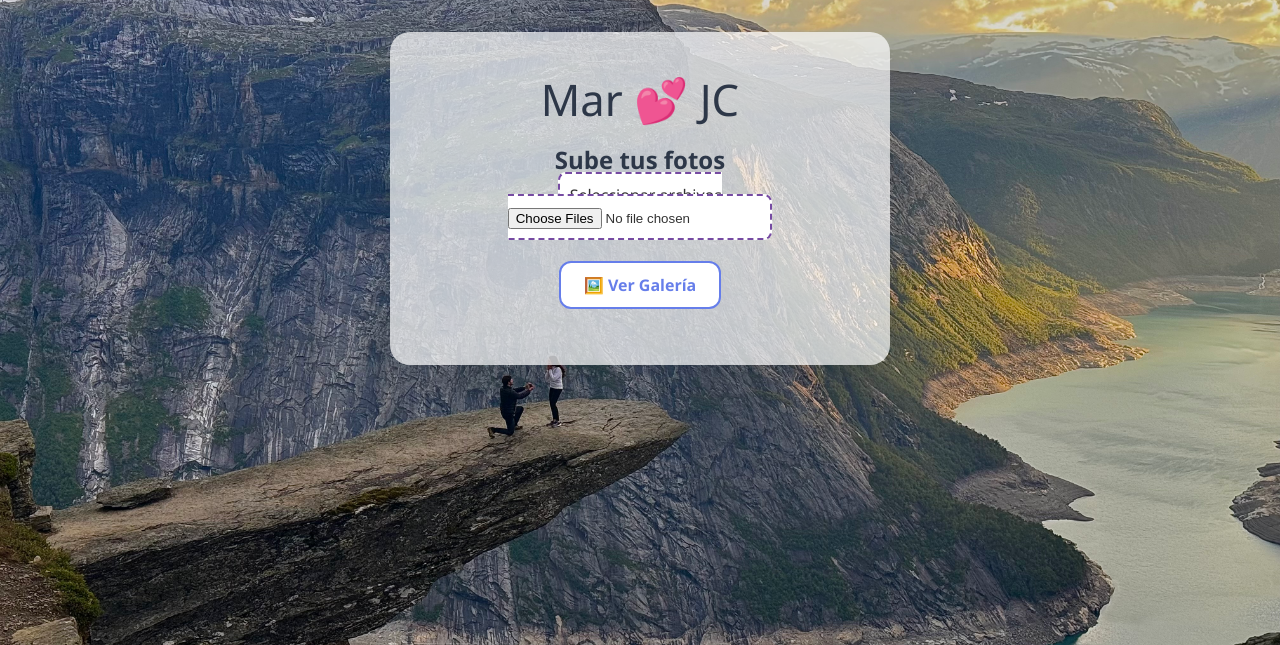
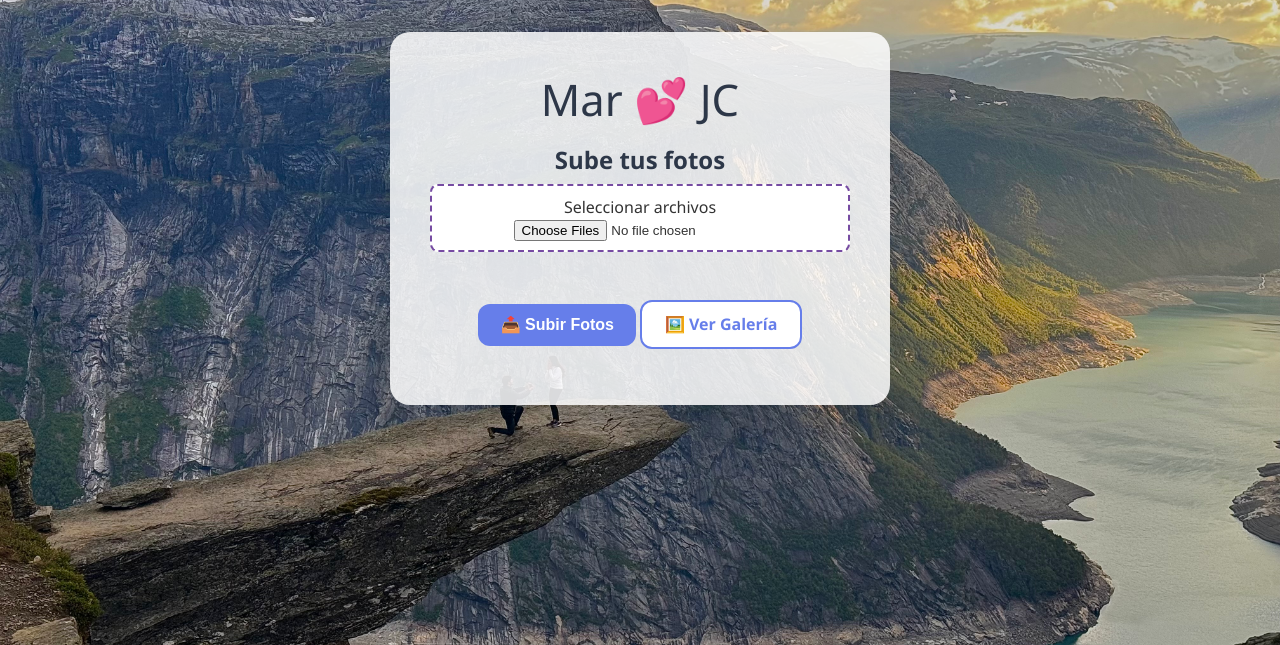
Before and after one commit to Nanrehr/fotos-boda, a Flask app: page / in a window 1280 px wide. Shown: the top 645 px of the page. Run offline with Flask 3, Linux system fonts and the light colour scheme.

Commit message:
Actualizar upload.html

```diff
--- a/templates/upload.html
+++ b/templates/upload.html
@@ -16,7 +16,7 @@
     }
 
     .header {
-      background: rgba(255,255,255,0.7); /* ✅ TRANSPARENTE sin blur */
+      background: rgba(255,255,255,0.85); /* Más opaco para mejor visibilidad */
       border-radius: 20px;
       padding: 2.5rem;
       max-width: 500px;
@@ -48,6 +48,9 @@
       text-align: center;
       border: 2px dashed #764ba2;
       cursor: pointer;
+      margin-bottom: 1rem;
+      display: inline-block;
+      width: 100%;
     }
 
     .btn {
@@ -67,6 +70,7 @@
     .btn-primary {
       background: #667eea;
       color: #fff;
+      margin-top: 1rem;
     }
 
     .btn-secondary {
@@ -110,30 +114,31 @@
 
     <label class="custom-file-label">
       Seleccionar archivos
-      <input type="file" id="fotos" accept="image/*" multiple onchange="subirFotos()" />
+      <input type="file" id="fotos" accept="image/*" multiple onchange="previsualizar()" />
     </label>
+
     <div class="preview" id="preview"></div>
+
+    <button class="btn btn-primary" onclick="subirFotos()">📤 Subir Fotos</button>
+
     <a href="/gallery" class="btn btn-secondary">🖼️ Ver Galería</a>
 
     <div class="messages" id="mensajes"></div>
   </section>
 
   <script>
-    function subirFotos() {
+    let archivosSeleccionados = [];
+
+    function previsualizar() {
       const input = document.getElementById('fotos');
       const preview = document.getElementById('preview');
       const mensajes = document.getElementById('mensajes');
-      const files = input.files;
-
-      if (!files.length) return;
+      archivosSeleccionados = Array.from(input.files);
 
       preview.innerHTML = '';
-      mensajes.innerHTML = '⌛ Subiendo fotos...';
+      mensajes.innerHTML = '';
 
-      const formData = new FormData();
-
-      Array.from(files).forEach((file, index) => {
-        // Previsualización
+      archivosSeleccionados.forEach(file => {
         const reader = new FileReader();
         reader.onload = e => {
           const img = document.createElement('img');
@@ -141,8 +146,21 @@
           preview.appendChild(img);
         };
         reader.readAsDataURL(file);
+      });
+    }
 
-        // Subida individual
+    function subirFotos() {
+      const mensajes = document.getElementById('mensajes');
+
+      if (archivosSeleccionados.length === 0) {
+        mensajes.innerHTML = '<span class="error">❗️ No has seleccionado fotos</span>';
+        return;
+      }
+
+      mensajes.innerHTML = '⌛ Subiendo fotos...';
+
+      let subidas = 0;
+      archivosSeleccionados.forEach((file, index) => {
         const individualForm = new FormData();
         individualForm.append('fotos', file);
 
@@ -150,11 +168,12 @@
           method: 'POST',
           body: individualForm
         }).then(() => {
-          if (index === files.length - 1) {
-            mensajes.innerHTML = '✅ Fotos subidas con éxito';
+          subidas++;
+          if (subidas === archivosSeleccionados.length) {
+            mensajes.innerHTML = '<span class="success">✅ Todas las fotos se han subido</span>';
           }
         }).catch(() => {
-          mensajes.innerHTML = '❌ Error al subir alguna foto';
+          mensajes.innerHTML = '<span class="error">❌ Error al subir alguna foto</span>';
         });
       });
     }
```
